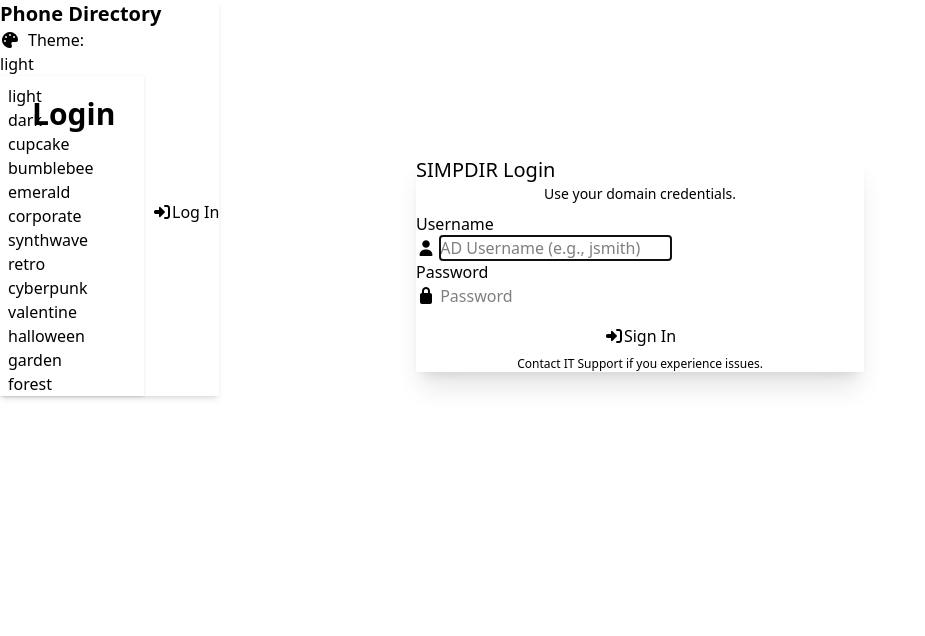
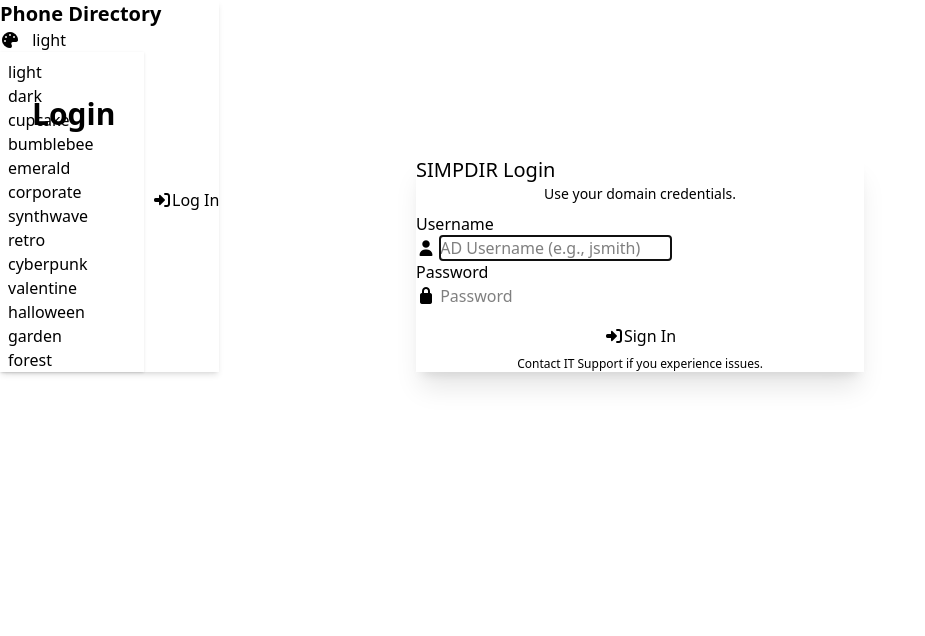
Before and after one commit to dixonbegay/simpdir, a Django app: page /accounts/login/ in a window 1280 px wide. Shown: the top 636 px of the page, without its empty margins (0-925 px from the left). Run offline with Django 5.2, Linux system fonts and the light colour scheme; some libraries are stand-ins or nearby versions.

Commit message:
Reworked theme button in navbar.

```diff
--- a/src/templates/base.html
+++ b/src/templates/base.html
@@ -50,7 +50,7 @@
                         <li>
                             <details>
                                 <summary>
-                                    <i class="fas fa-palette mr-2"></i>Theme: <span class="theme-label font-medium">light</span>
+                                    <i class="fas fa-palette mr-2"></i><span class="theme-label font-medium">light</span>
                                 </summary>
                                 <ul class="max-h-48 overflow-y-auto">
                                     <li>
@@ -176,8 +176,10 @@
                 <!-- Desktop: inline items -->
                 <div class="hidden lg:flex items-center gap-2">
                     <div class="dropdown dropdown-end">
-                        <i class="fas fa-palette mr-2"></i>Theme:
-                        <div tabindex="0" role="button" class="btn btn-ghost">
+                        <div tabindex="0"
+                             role="button"
+                             class="btn btn-secondary btn-sm dropdown-toggle">
+                            <i class="fas fa-palette mr-2"></i>
                             <span class="theme-label">light</span>
                         </div>
                         <ul tabindex="0"
```
